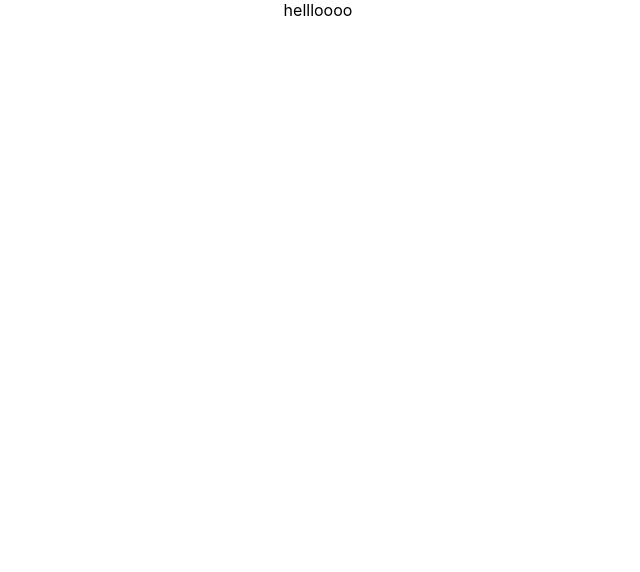
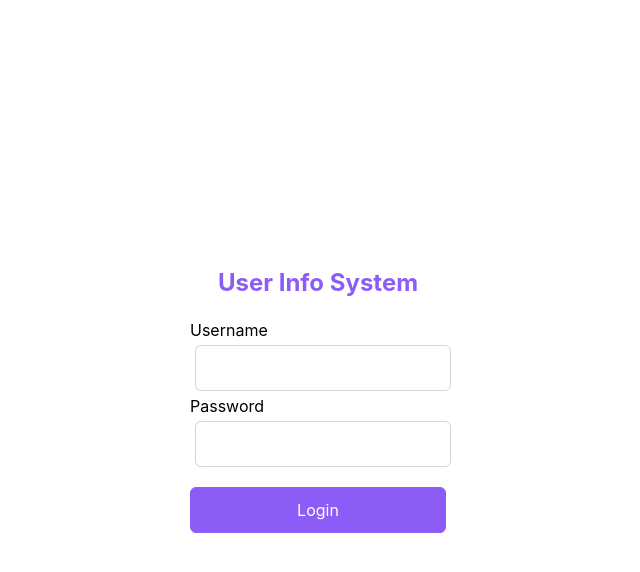
Before and after one commit to AyseOten/UserInfoApp, a React (Create React App) app: page / in a window 1280 px wide. Shown: the top 572 px of the page, without its empty margins (322-962 px from the left). Built offline with nearby package versions, Linux system fonts and the light colour scheme.

Commit message:
login added

```diff
--- a/package.json
+++ b/package.json
@@ -6,8 +6,11 @@
     "@testing-library/jest-dom": "^5.16.5",
     "@testing-library/react": "^13.3.0",
     "@testing-library/user-event": "^13.5.0",
+    "primeicons": "^5.0.0",
+    "primereact": "^8.3.0",
     "react": "^18.2.0",
     "react-dom": "^18.2.0",
+    "react-router-dom": "6",
     "react-scripts": "5.0.1",
     "web-vitals": "^2.1.4"
   },
--- a/src/App.css
+++ b/src/App.css
@@ -1,5 +1,7 @@
 .App {
   text-align: center;
+  width: 100%;
+  height: 100%;
 }
 
 .App-logo {
--- a/src/App.js
+++ b/src/App.js
@@ -1,11 +1,16 @@
-import logo from './logo.svg';
 import './App.css';
+import { HashRouter, Route, Routes } from 'react-router-dom';
+import Home from './components/home/Home'
+import Login from './components/login/Login'
 
 function App() {
   return (
-    <div className="App">
-      hellloooo
-    </div>
+    <HashRouter>
+      <Routes>
+        <Route path='/home' element={<Home />} />
+        <Route path='/' element={<Login />} />
+      </Routes>
+    </HashRouter>
   );
 }
 
--- /dev/null
+++ b/src/components/home/Home.js
@@ -0,0 +1,9 @@
+import React from 'react'
+
+const Home = () => {
+  return (
+    <div>Home</div>
+  )
+}
+
+export default Home
--- /dev/null
+++ b/src/components/login/Login.css
@@ -0,0 +1,54 @@
+.Login {
+    width: 100%;
+    height: 100%;
+    display: flex;
+    flex-direction: column;
+    align-items: center;
+    justify-content: center;
+}
+
+.card{
+    width: 20%;
+    height: 38%;
+    display: flex;
+    flex-direction: column;
+    align-items: center;
+    justify-content: center;
+    border: 1px black;
+}
+
+.p-field{
+    width: 100%;
+}
+
+form {
+    width: 100%;
+    height: 100%;
+    display: flex;
+    flex-direction: column;
+    align-items: center;
+    justify-content: center;
+}
+
+.p-float-label{
+    width: 100%;
+}
+
+input {
+    width: 100%;
+}
+
+.p-inputtext{
+    margin: 5px;
+}
+
+.p-button.p-component {
+    display: flex;
+    justify-content: center;
+    width: 100%;
+    margin: 15px;
+}
+
+h2{
+    color:#8B5CF6;
+}
--- /dev/null
+++ b/src/components/login/Login.js
@@ -0,0 +1,36 @@
+import React from 'react';
+import { Button } from 'primereact/button';
+import { InputText } from 'primereact/inputtext';
+import './Login.css';
+import { useState } from 'react';
+
+const Login = () => {
+
+    const [value1, setValue1] = useState('');
+    const [value2, setValue2] = useState('');
+
+    const handleSubmit = (event) => {
+        event.preventDefault();
+        console.log("submit")
+    }
+    return (
+        <div className='Login'>
+            <div className='card'>
+                <h2>User Info System</h2>
+                <form onSubmit={handleSubmit}>
+                    <div className='p-field'>
+                        <label className='p-d-block'>Username</label>
+                        <InputText value={value1} onChange={(e) => setValue1(e.target.value)} />
+                    </div>
+                    <div className='p-field'>
+                        <label className='p-d-block'>Password</label>
+                        <InputText type='password' value={value2} onChange={(e) => setValue2(e.target.value)} toggleMask feedback={false} />
+                    </div>
+                    <Button type='submit'>Login</Button>
+                </form>
+            </div>
+        </div>
+    )
+}
+
+export default Login
--- a/src/index.css
+++ b/src/index.css
@@ -1,5 +1,11 @@
-body {
+@import "primereact/resources/themes/lara-light-purple/theme.css";
+@import "primereact/resources/primereact.min.css";
+@import "primeicons/primeicons.css";
+
+body, html, #root {
   margin: 0;
+  width: 100%;
+  height: 100%;
   font-family: -apple-system, BlinkMacSystemFont, 'Segoe UI', 'Roboto', 'Oxygen',
     'Ubuntu', 'Cantarell', 'Fira Sans', 'Droid Sans', 'Helvetica Neue',
     sans-serif;
```
Also changed, not shown: 1 other file (tests, documents, lock files or other folders).
